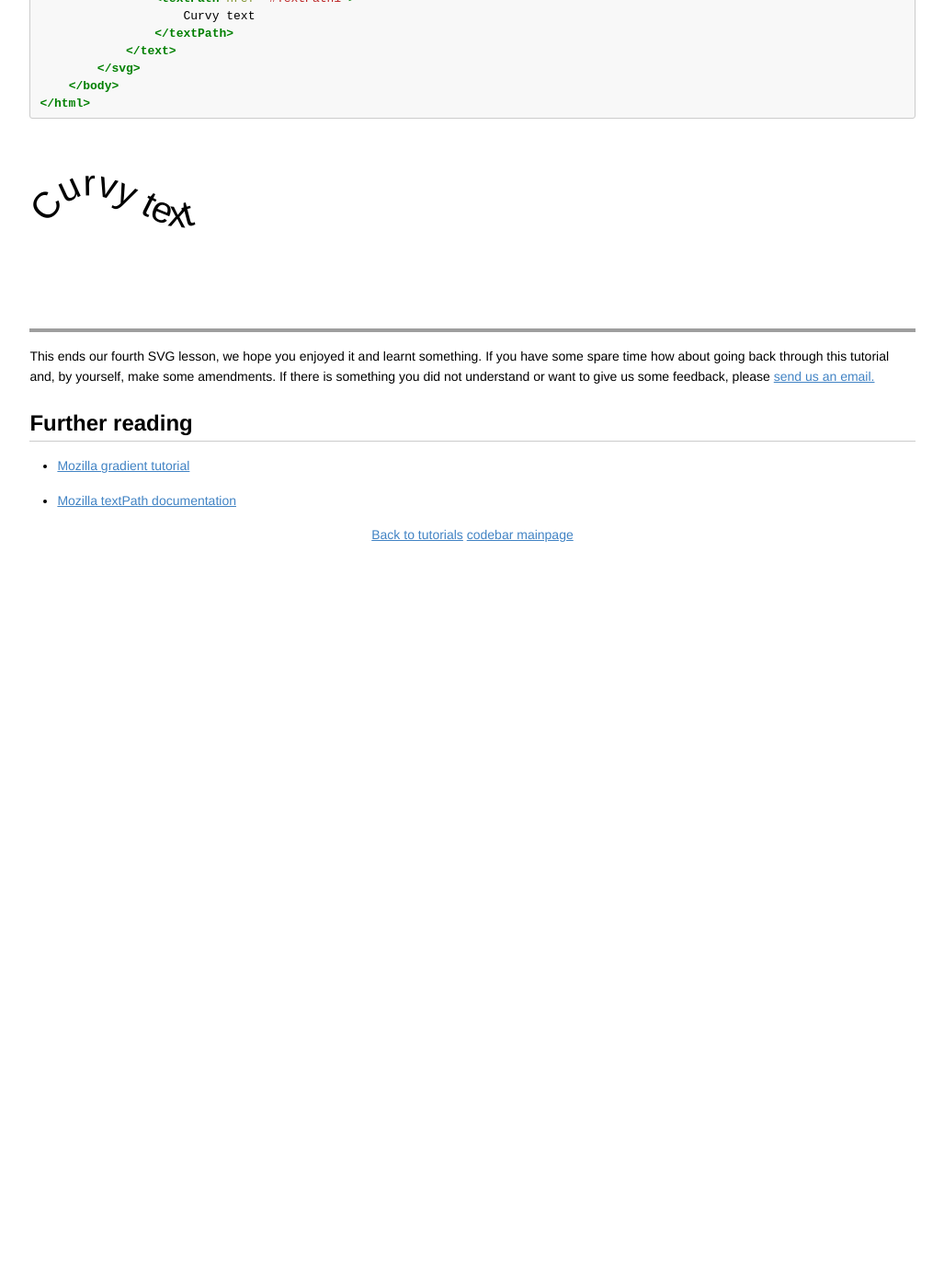
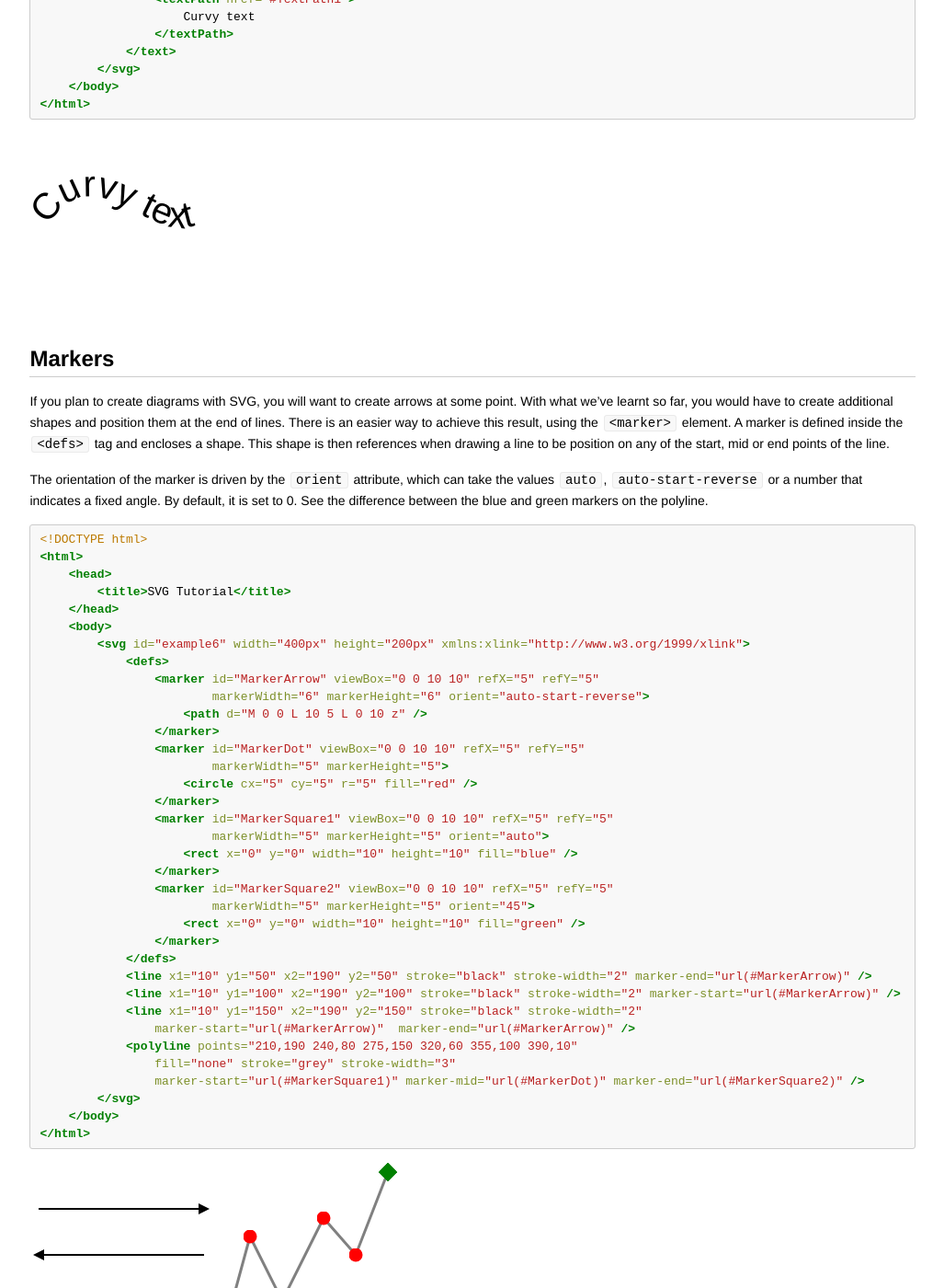
Before and after one commit to codebar/tutorials, a Jekyll site: the page built from svg/lesson4/tutorial.md, in a window 1280 px wide and 1400 px high, scrolled down 5067 px, cut to the strip 0-1400 px from the top of the window. Shown: the whole strip at 92% size, without its empty margins (126-1153 px from the left). Built offline with Jekyll 4.4.1, drawn with Linux system fonts in a browser that asks for light colours; before the commit the page ends 5697 px from its top, so only the background shows below that; some of the changed text lies outside the part shown; grey boxes are pictures that could not be loaded.

Commit message:
Added markers

````diff
--- a/svg/lesson4/tutorial.md
+++ b/svg/lesson4/tutorial.md
@@ -281,8 +281,8 @@ and the focal point is the same point as the center. This can be customised:
 ## Text path
 
 Text doesn't have to follow a straight path, it can go all curvy with the
-`<textPath>` element. For this to work, we need to define a path and tell
-the text to follow it.
+`<textPath>` element. For this to work, we need to define a path inside the
+`<defs>` tag and tell the text to follow it.
 
 
 ```html
@@ -317,6 +317,87 @@ the text to follow it.
     </text>
 </svg>
 
+## Markers
+
+If you plan to create diagrams with SVG, you will want to create arrows at some
+point. With what we've learnt so far, you would have to create additional shapes
+and position them at the end of lines. There is an easier way to achieve this
+result, using the `<marker>` element. A marker is defined inside the `<defs>`
+tag and encloses a shape. This shape is then references when drawing a line to
+be position on any of the start, mid or end points of the line.
+
+The orientation of the marker is driven by the `orient` attribute, which can
+take the values `auto`, `auto-start-reverse` or a number that indicates a fixed
+angle. By default, it is set to 0. See the difference between the blue and green
+markers on the polyline.
+
+```html
+<!DOCTYPE html>
+<html>
+    <head>
+        <title>SVG Tutorial</title>
+    </head>
+    <body>
+        <svg id="example6" width="400px" height="200px" xmlns:xlink="http://www.w3.org/1999/xlink">
+            <defs>
+                <marker id="MarkerArrow" viewBox="0 0 10 10" refX="5" refY="5"
+                        markerWidth="6" markerHeight="6" orient="auto-start-reverse">
+                    <path d="M 0 0 L 10 5 L 0 10 z" />
+                </marker>
+                <marker id="MarkerDot" viewBox="0 0 10 10" refX="5" refY="5"
+                        markerWidth="5" markerHeight="5">
+                    <circle cx="5" cy="5" r="5" fill="red" />
+                </marker>
+                <marker id="MarkerSquare1" viewBox="0 0 10 10" refX="5" refY="5"
+                        markerWidth="5" markerHeight="5" orient="auto">
+                    <rect x="0" y="0" width="10" height="10" fill="blue" />
+                </marker>
+                <marker id="MarkerSquare2" viewBox="0 0 10 10" refX="5" refY="5"
+                        markerWidth="5" markerHeight="5" orient="45">
+                    <rect x="0" y="0" width="10" height="10" fill="green" />
+                </marker>
+            </defs>
+            <line x1="10" y1="50" x2="190" y2="50" stroke="black" stroke-width="2" marker-end="url(#MarkerArrow)" />
+            <line x1="10" y1="100" x2="190" y2="100" stroke="black" stroke-width="2" marker-start="url(#MarkerArrow)" />
+            <line x1="10" y1="150" x2="190" y2="150" stroke="black" stroke-width="2"
+                marker-start="url(#MarkerArrow)"  marker-end="url(#MarkerArrow)" />
+            <polyline points="210,190 240,80 275,150 320,60 355,100 390,10"
+                fill="none" stroke="grey" stroke-width="3"
+                marker-start="url(#MarkerSquare1)" marker-mid="url(#MarkerDot)" marker-end="url(#MarkerSquare2)" />
+        </svg>
+    </body>
+</html>
+```
+
+<svg id="example6" width="400px" height="200px" xmlns:xlink="http://www.w3.org/1999/xlink">
+    <defs>
+        <marker id="MarkerArrow" viewBox="0 0 10 10" refX="5" refY="5"
+                markerWidth="6" markerHeight="6" orient="auto-start-reverse">
+            <path d="M 0 0 L 10 5 L 0 10 z" />
+        </marker>
+        <marker id="MarkerDot" viewBox="0 0 10 10" refX="5" refY="5"
+                markerWidth="5" markerHeight="5">
+            <circle cx="5" cy="5" r="5" fill="red" />
+        </marker>
+        <marker id="MarkerSquare1" viewBox="0 0 10 10" refX="5" refY="5"
+                markerWidth="5" markerHeight="5" orient="auto">
+            <rect x="0" y="0" width="10" height="10" fill="blue" />
+        </marker>
+        <marker id="MarkerSquare2" viewBox="0 0 10 10" refX="5" refY="5"
+                markerWidth="5" markerHeight="5" orient="45">
+            <rect x="0" y="0" width="10" height="10" fill="green" />
+        </marker>
+    </defs>
+    <line x1="10" y1="50" x2="190" y2="50" stroke="black" stroke-width="2" marker-end="url(#MarkerArrow)" />
+    <line x1="10" y1="100" x2="190" y2="100" stroke="black" stroke-width="2" marker-start="url(#MarkerArrow)" />
+    <line x1="10" y1="150" x2="190" y2="150" stroke="black" stroke-width="2"
+        marker-start="url(#MarkerArrow)"  marker-end="url(#MarkerArrow)" />
+    <polyline points="210,190 240,80 275,150 320,60 355,100 390,10"
+        fill="none" stroke="grey" stroke-width="3"
+        marker-start="url(#MarkerSquare1)" marker-mid="url(#MarkerDot)" marker-end="url(#MarkerSquare2)" />
+</svg>
+
+
 
 -----
 This ends our fourth SVG lesson, we hope you enjoyed it and learnt something.
@@ -327,4 +408,5 @@ or want to give us some feedback, please [send us an email.](mailto:feedback@cod
 ## Further reading
 
 * [Mozilla gradient tutorial](https://developer.mozilla.org/en-US/docs/Web/SVG/Tutorial/Gradients)
-* [Mozilla textPath documentation](https://developer.mozilla.org/en-US/docs/Web/SVG/Element/textPath)
+* [Mozilla `textPath` documentation](https://developer.mozilla.org/en-US/docs/Web/SVG/Element/textPath)
+* [Mozilla `marker` documentation](https://developer.mozilla.org/en-US/docs/Web/SVG/Element/marker)
````
